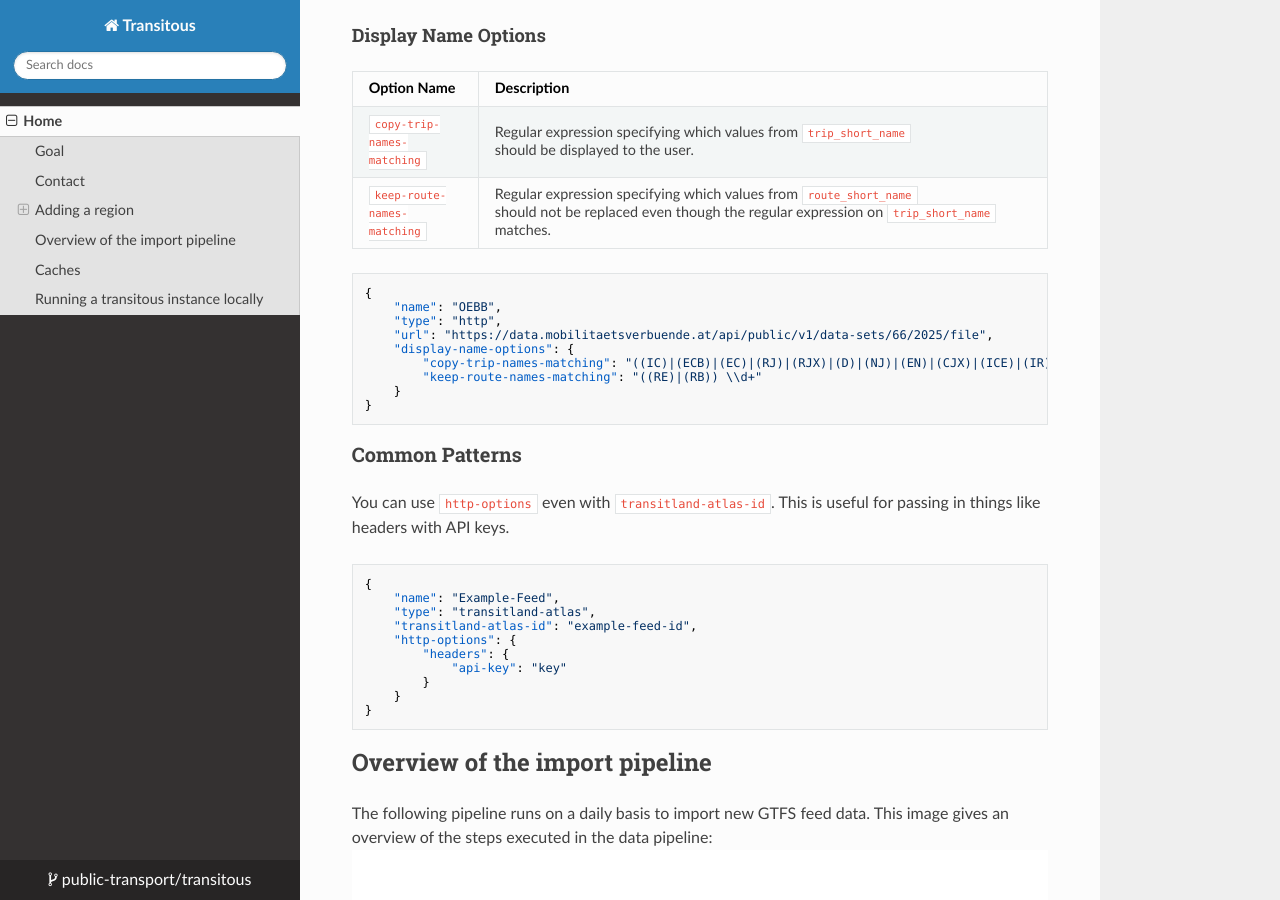
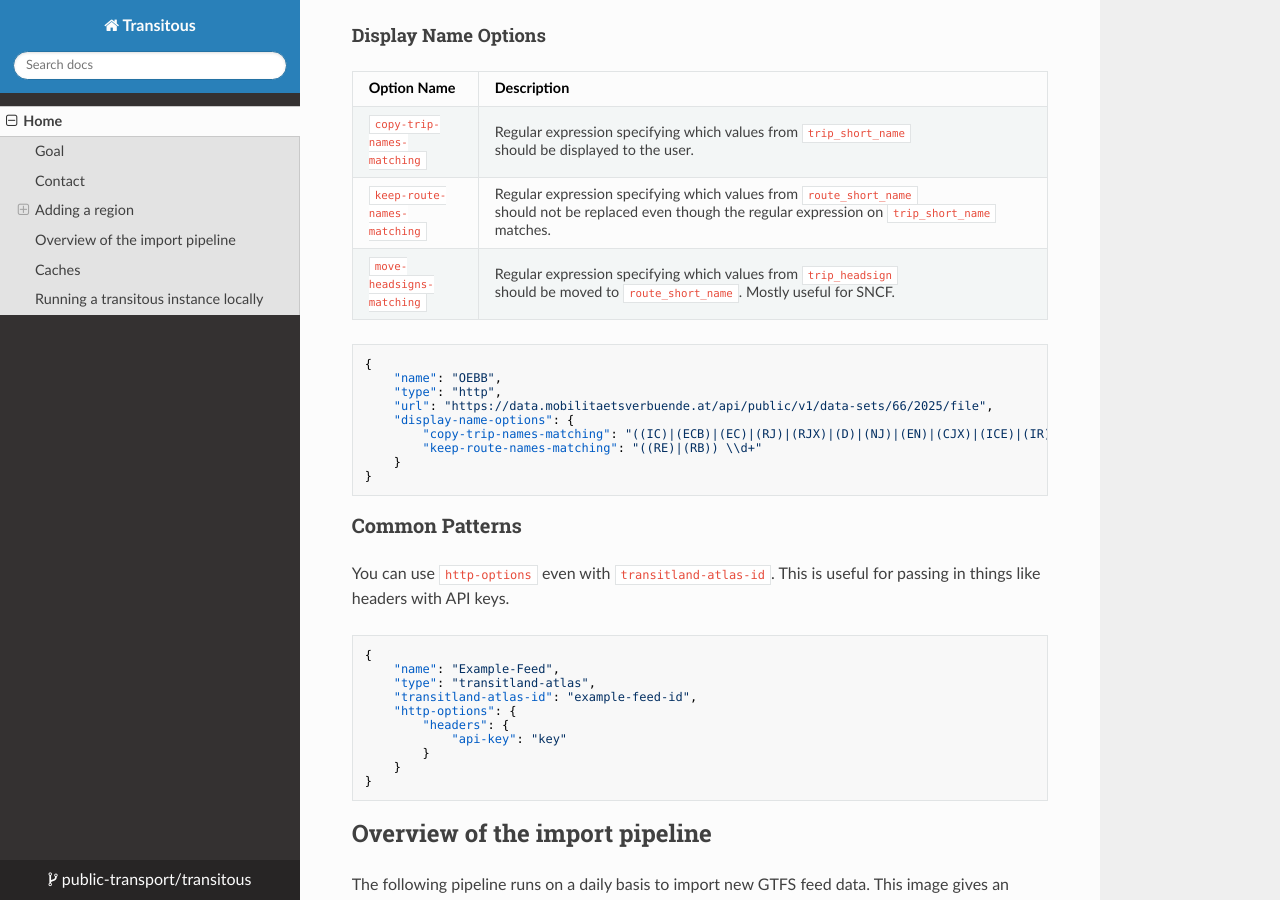
Before and after one commit to public-transport/transitous, an MkDocs documentation site: the page built from docs/docs/index.md, in a window 1280 px wide and 900 px high, scrolled down 4405 px. Built offline with MkDocs 1.6.1, drawn with Linux system fonts in a browser that asks for light colours; nearby versions of some CDN libraries.

Commit message:
Document headsign/route name replacement for SNCF

````diff
--- a/docs/docs/index.md
+++ b/docs/docs/index.md
@@ -211,6 +211,7 @@ Option Name                 | Description
 --------------------------- | -----------------------------------------------------------------------------------------------------------------------------
 `copy-trip-names-matching`  | Regular expression specifying which values from `trip_short_name` should be displayed to the user.
 `keep-route-names-matching` | Regular expression specifying which values from `route_short_name` should not be replaced even though the regular expression on `trip_short_name` matches.
+`move-headsigns-matching`   | Regular expression specifying which values from `trip_headsign` should be moved to `route_short_name`. Mostly useful for SNCF.
 
 ```json
 {
````
